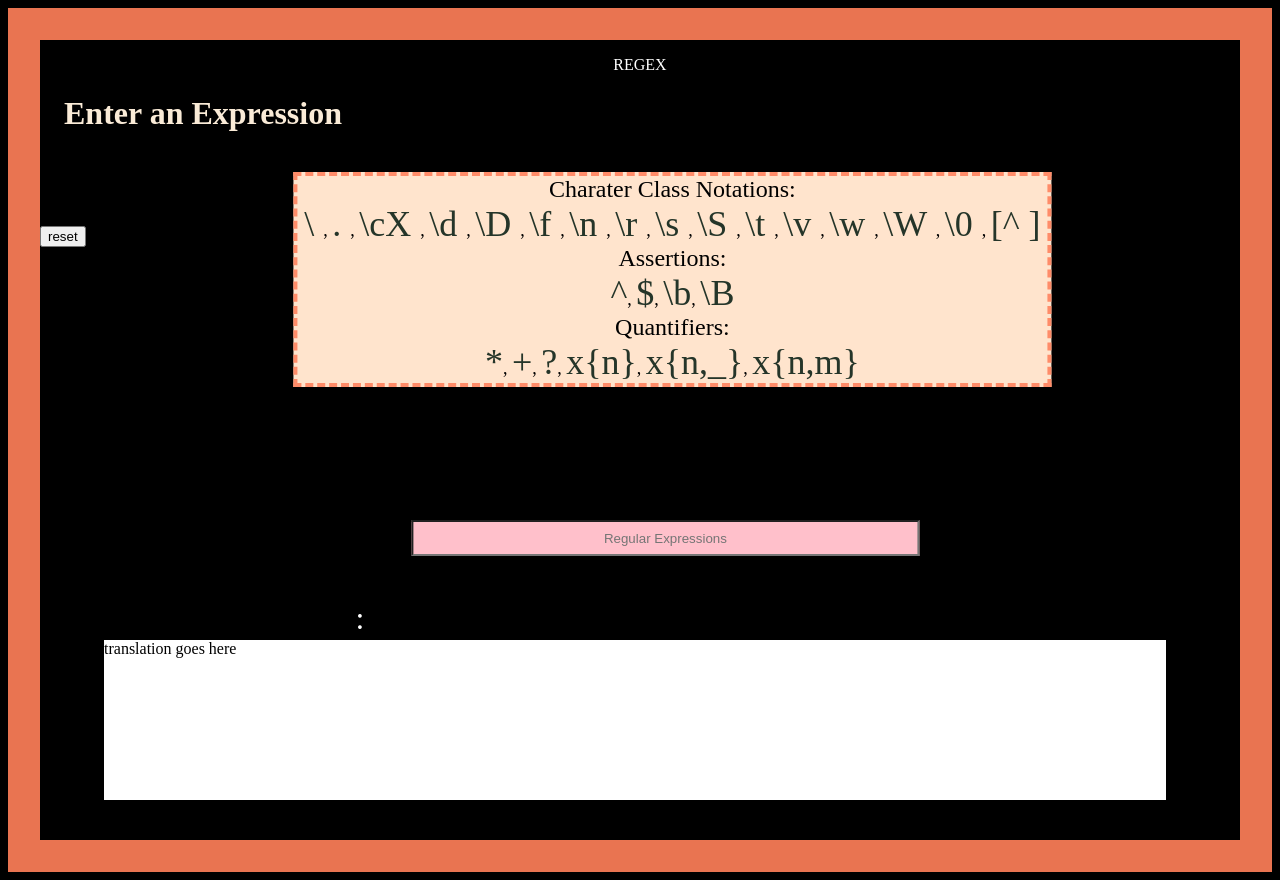
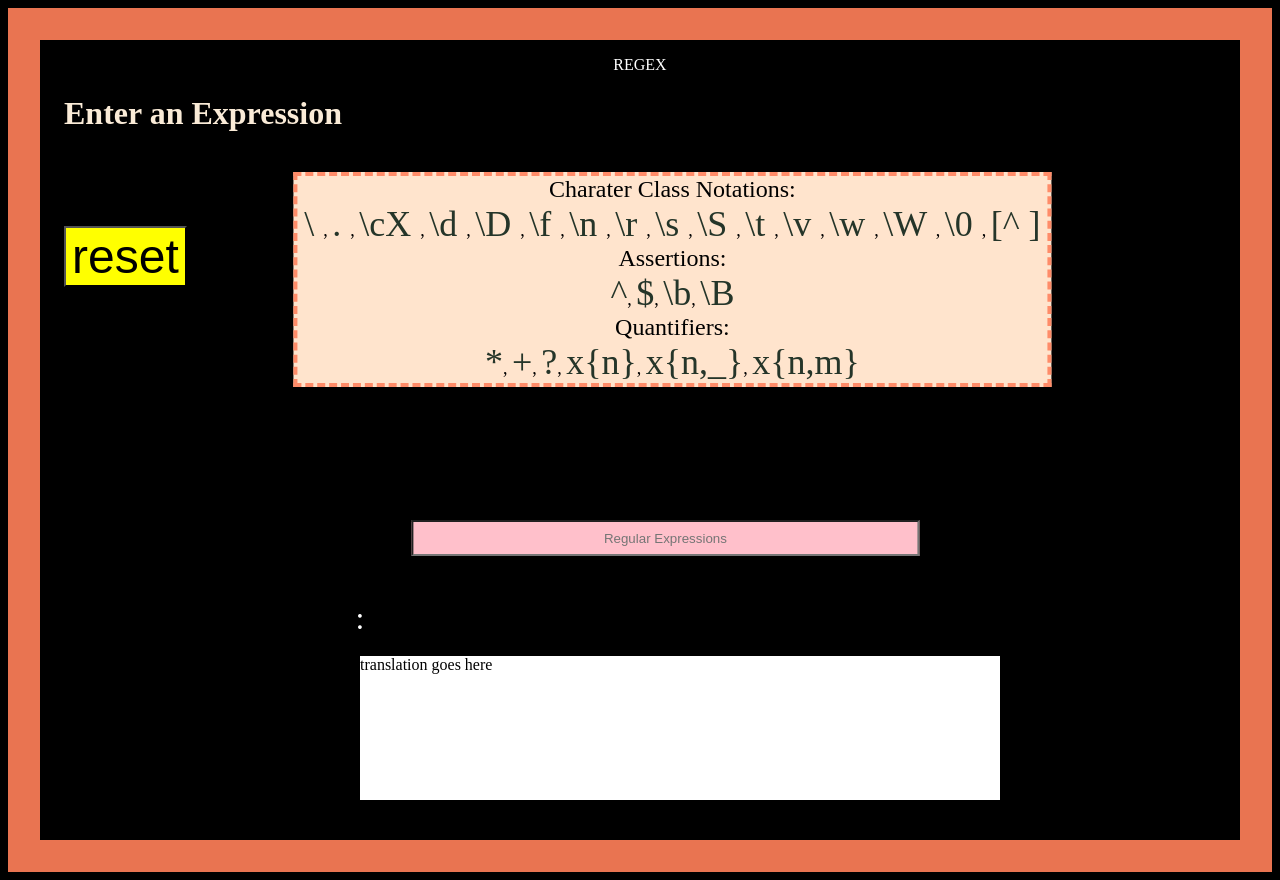
Before and after one commit to amcmullen9291/Regex, a React (Create React App) app: page / in a window 1280 px wide. Built offline with nearby package versions, Linux system fonts and the light colour scheme.

Commit message:
safety commit

```diff
--- a/src/App.css
+++ b/src/App.css
@@ -68,7 +68,15 @@ body{
     z-index: 0;
     position: absolute;
     bottom:0;
-    height: 20vh;
-    width: 83vw;
-    margin-left: 5%;
+    height: 18vh;
+    width: 50%;
+    margin-left: 50%;
+    transform: translateX(-50%);
+
 }
+
+#resetButton{
+    background-color: yellow;
+    margin-left: 2%;
+    font-size: 3em;
+}
```
